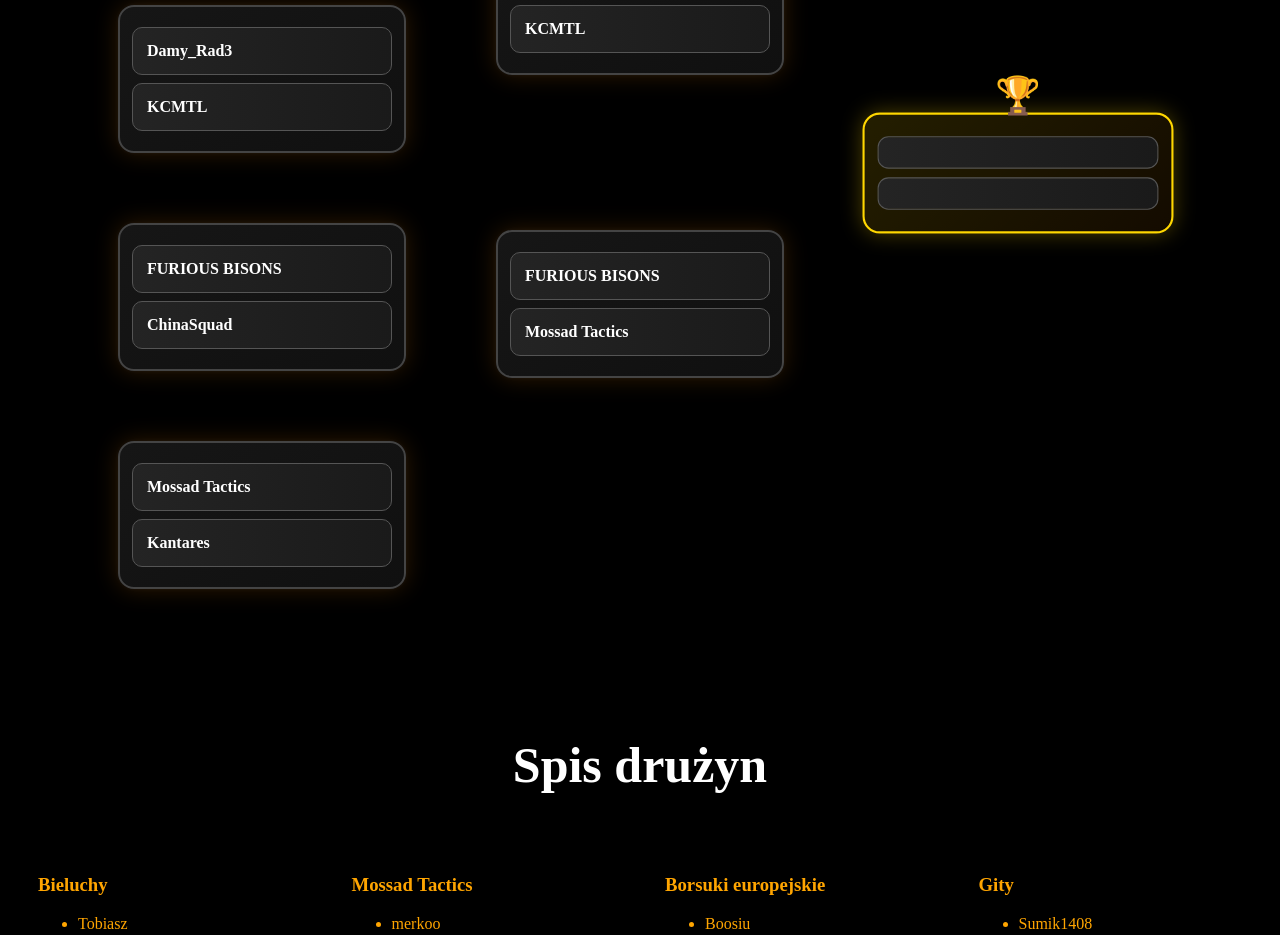
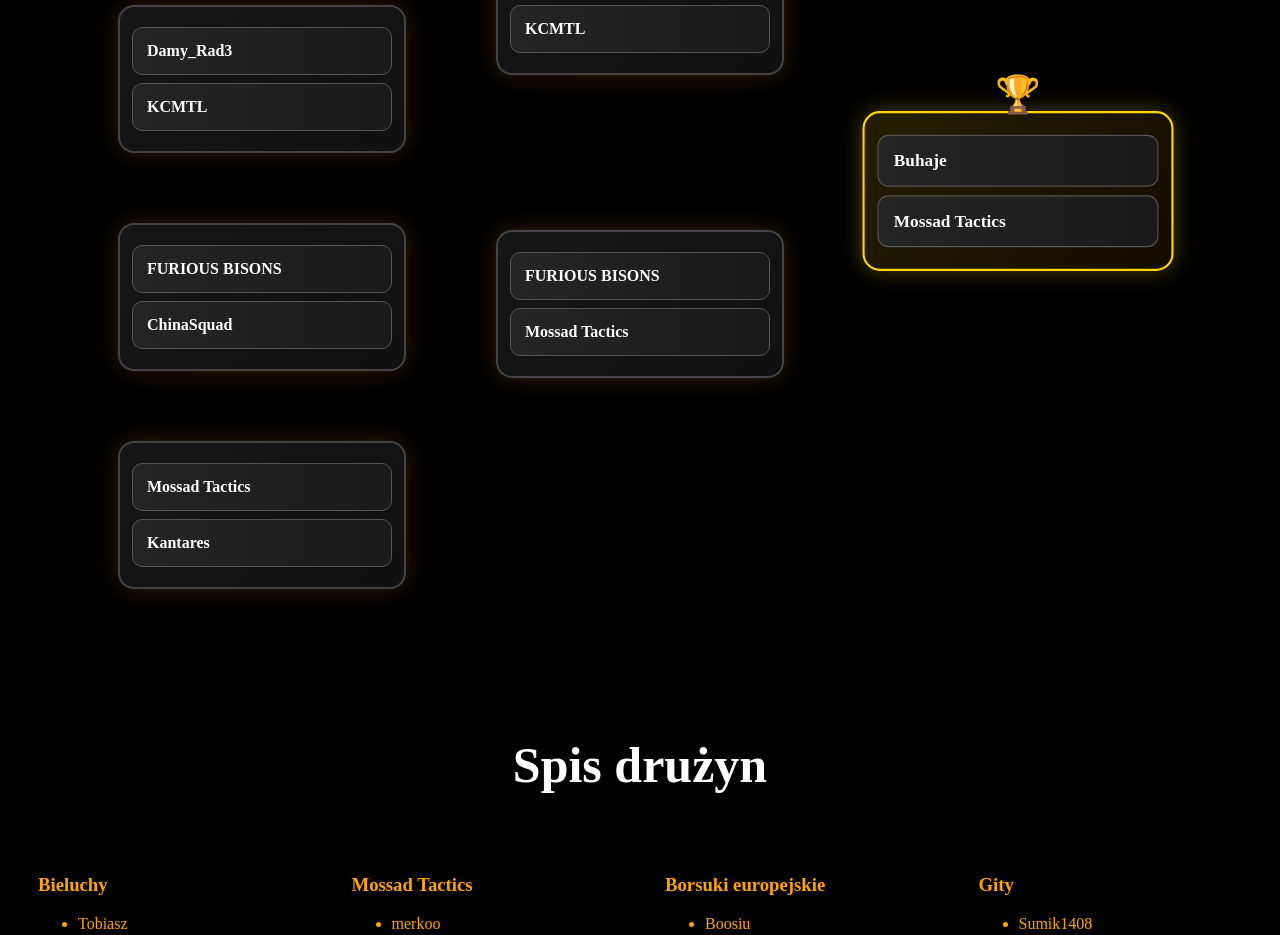
Before and after one commit to Hektor363/turniej-cs, a website: page index.html in a window 1280 px wide. Shown: the part 1823-2758 px from the top of the page. Drawn offline with Linux system fonts and the light colour scheme; no server answers.

Commit message:
Update index.html

```diff
--- a/index.html
+++ b/index.html
@@ -218,8 +218,8 @@
     <div class="playoff-round final-round">
 
         <div class="playoff-match grand-final">
-            <div class="playoff-team"></div>
-            <div class="playoff-team"></div>
+            <div class="playoff-team">Buhaje</div>
+            <div class="playoff-team">Mossad Tactics</div>
         </div>
 
     </div>
```
